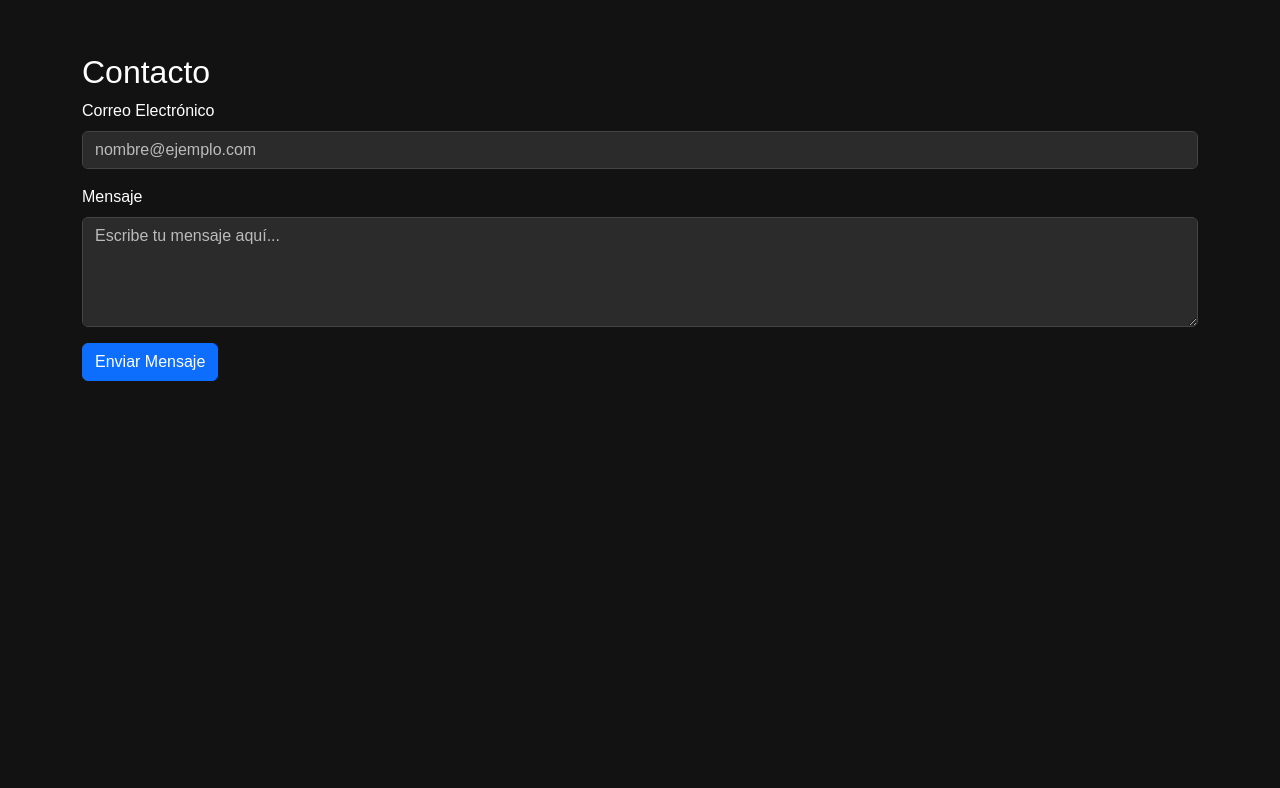
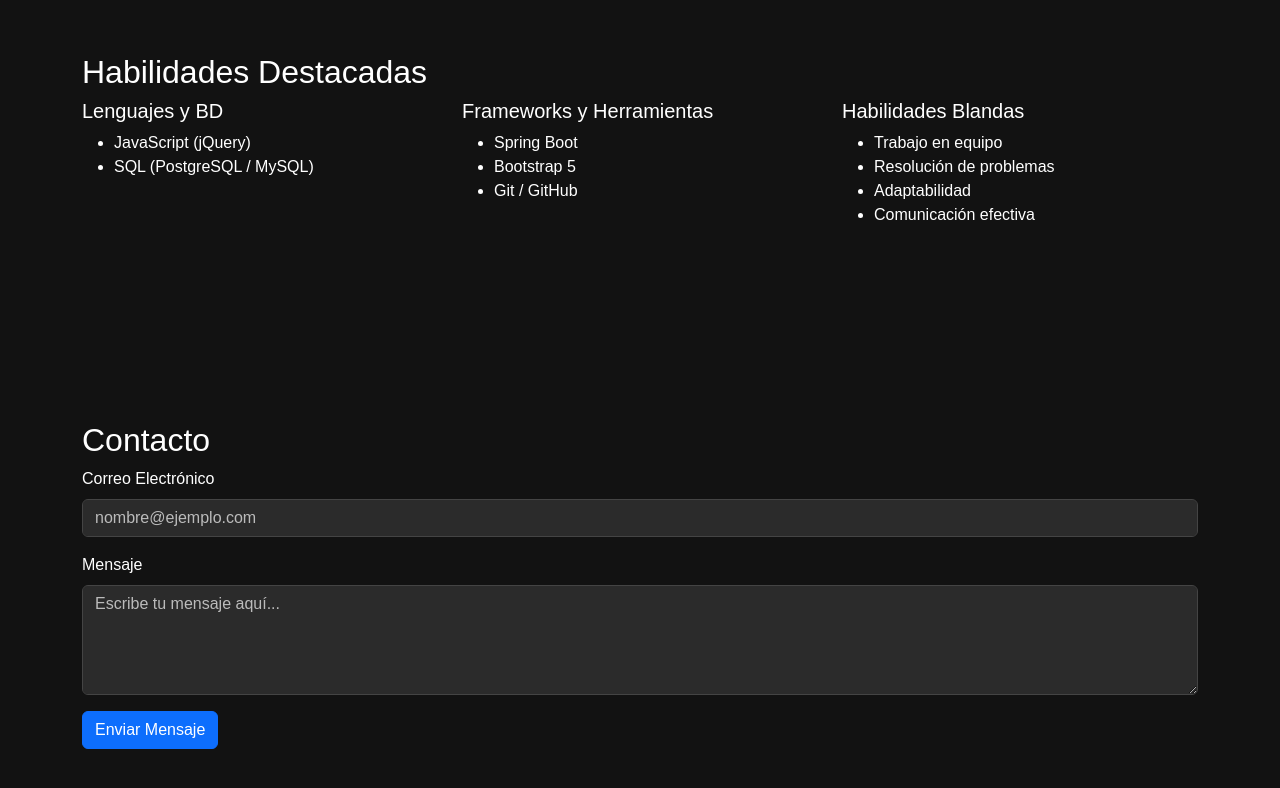
Before and after one commit to Nokzahar/CV-Interactivo, a plain HTML site: page index.html in a window 1280 px wide. Shown: the part 1252-2040 px from the top of the page. Before the commit the page ends 1721 px from the top, so only its background shows below. Drawn offline with nearby package versions, Linux system fonts and the light colour scheme.

Commit message:
Agregada la sección de Habilidades

```diff
--- a/index.html
+++ b/index.html
@@ -16,6 +16,7 @@
                 <a class="nav-link" href="#sobre-mi">Sobre mí</a>
                 <a class="nav-link" href="#experiencia">Experiencia</a>
                 <a class="nav-link" href="#formacion">Formación</a>
+                <a class="nav-link" href="#habilidades">Habilidades</a>
                 <a class="nav-link" href="#contacto">Contacto</a>
                 <button type="button" id="btnTheme" class="btn btn-outline-info btn-sm">🌙 Modo Claro</button>
             </div>
@@ -59,7 +60,35 @@
                 </div>
             </div>
         </section>
-
+        <section id="habilidades" class="my-5">
+            <h2>Habilidades Destacadas</h2>
+            <div class="row">
+                <div class="col-md-4">
+                    <h5>Lenguajes y BD</h5>
+                    <ul>
+                        <li>JavaScript (jQuery)</li>
+                        <li>SQL (PostgreSQL / MySQL)</li>
+                    </ul>
+                </div>
+                <div class="col-md-4">
+                    <h5>Frameworks y Herramientas</h5>
+                    <ul>
+                        <li>Spring Boot</li>
+                        <li>Bootstrap 5</li>
+                        <li>Git / GitHub</li>
+                    </ul>
+                </div>
+                <div class="col-md-4">
+                    <h5>Habilidades Blandas</h5>
+                    <ul>
+                        <li>Trabajo en equipo</li>
+                        <li>Resolución de problemas</li>
+                        <li>Adaptabilidad</li>
+                        <li>Comunicación efectiva</li>
+                    </ul>
+                </div>
+            </div>
+        </section>
         <section id="contacto" class="my-5">
             <h2>Contacto</h2>
         <form id="contactForm">
```
